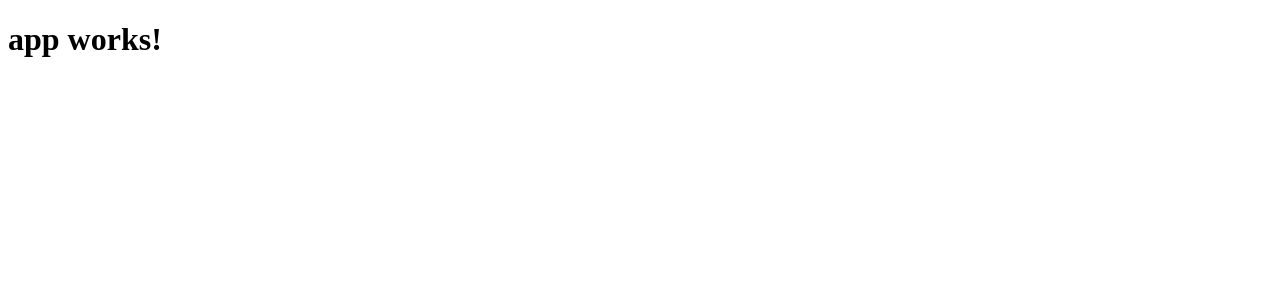
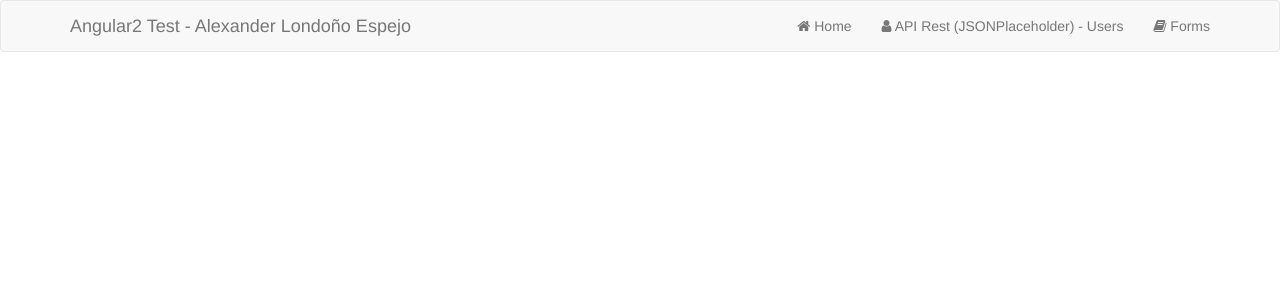
Before and after one commit to alexlondon07/test-API-Rest-Angular2, an Angular app: page / in a window 1280 px wide. Shown: the top 300 px of the page. Built offline with nearby package versions, Linux system fonts and the light colour scheme.

Commit message:
Armando Barra de Navegación √ Se agrega css bootstrap √ Se agrega font-awesome √

```diff
--- a/src/app/app.component.ts
+++ b/src/app/app.component.ts
@@ -2,9 +2,22 @@ import { Component } from '@angular/core';
 
 @Component({
   selector: 'app-root',
-  templateUrl: './app.component.html',
-  styleUrls: ['./app.component.css']
+  template:`
+     <nav class="navbar navbar-default">
+            <div class="container">
+                <div class="navbar-header">
+                    <a class="navbar-brand" href="#">Angular2 Test - Alexander Londoño Espejo</a>
+                </div>
+                <ul class="nav navbar-nav navbar-right">
+                    <li><a href="#"><i class="fa fa-home"></i> Home</a></li>
+                    <li><a href="#"><i class="fa fa-user"></i> API Rest (JSONPlaceholder) - Users</a></li>
+                    <li><a href="#"><i class="fa fa-book"></i> Forms</a></li>
+                </ul>
+            </div>
+            </nav>
+  `,
 })
 export class AppComponent {
-  title = 'app works!';
+
+
 }
--- a/src/app/app.module.ts
+++ b/src/app/app.module.ts
@@ -4,10 +4,12 @@ import { FormsModule } from '@angular/forms';
 import { HttpModule } from '@angular/http';
 
 import { AppComponent } from './app.component';
+import { FirstComponentComponent } from './first-component/first-component.component';
 
 @NgModule({
   declarations: [
-    AppComponent
+    AppComponent,
+    FirstComponentComponent
   ],
   imports: [
     BrowserModule,
--- /dev/null
+++ b/src/app/first-component/first-component.component.html
@@ -0,0 +1,3 @@
+<p>
+  first-component works!
+</p>
--- /dev/null
+++ b/src/app/first-component/first-component.component.ts
@@ -0,0 +1,15 @@
+import { Component, OnInit } from '@angular/core';
+
+@Component({
+  selector: 'app-first-component',
+  templateUrl: './first-component.component.html',
+  styleUrls: ['./first-component.component.css']
+})
+export class FirstComponentComponent implements OnInit {
+
+  constructor() { }
+
+  ngOnInit() {
+  }
+
+}
--- a/src/index.html
+++ b/src/index.html
@@ -7,6 +7,10 @@
 
   <meta name="viewport" content="width=device-width, initial-scale=1">
   <link rel="icon" type="image/x-icon" href="favicon.ico">
+
+  <link rel="stylesheet" href="//netdna.bootstrapcdn.com/bootstrap/3.0.0/css/bootstrap.min.css" />
+  <link rel="stylesheet" href="//netdna.bootstrapcdn.com/font-awesome/4.0.0/css/font-awesome.css" />
+
 </head>
 <body>
   <app-root>Loading...</app-root>
```
Also changed, not shown: src/app/first-component/first-component.component.css (added), 1 other file (tests, documents, lock files or other folders).
